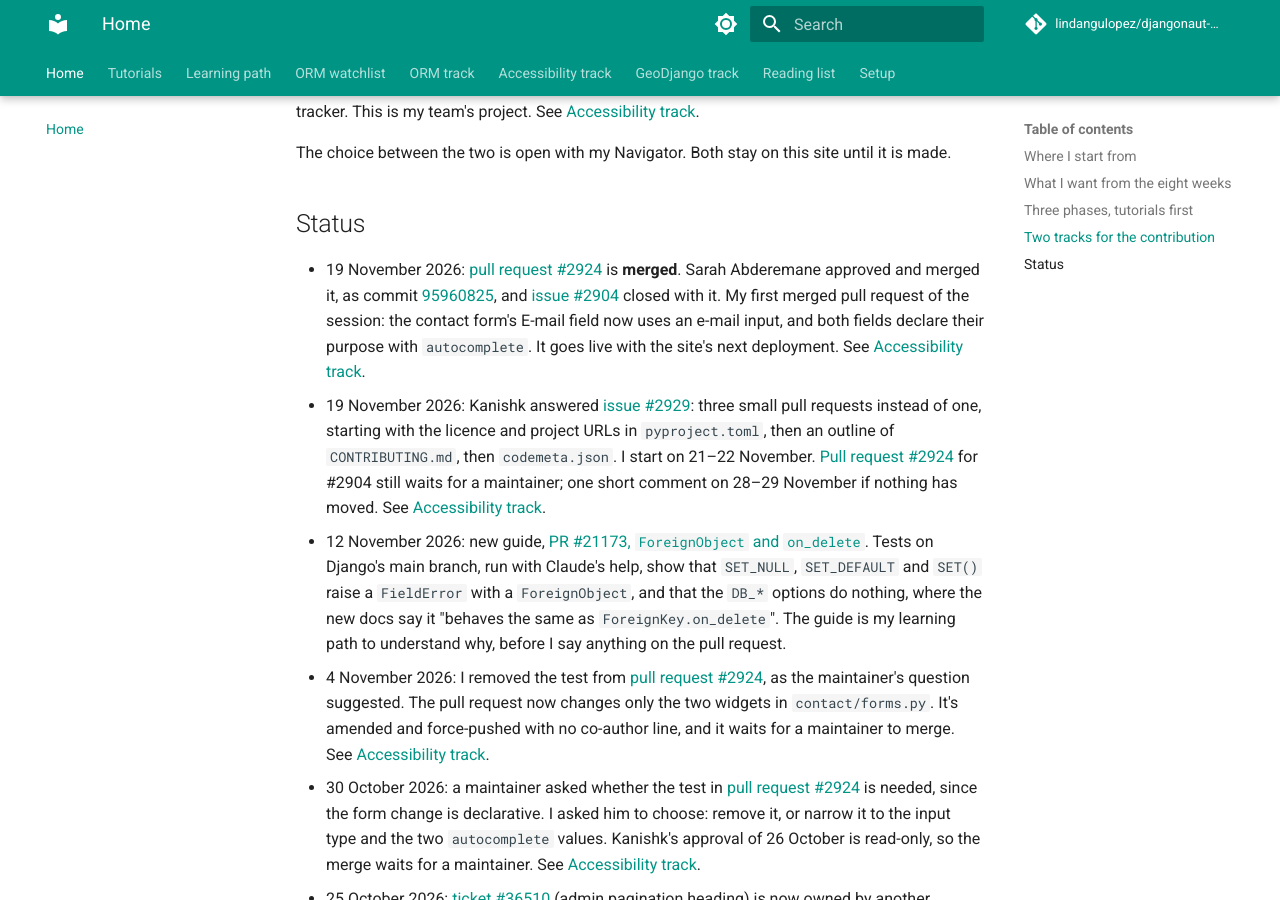
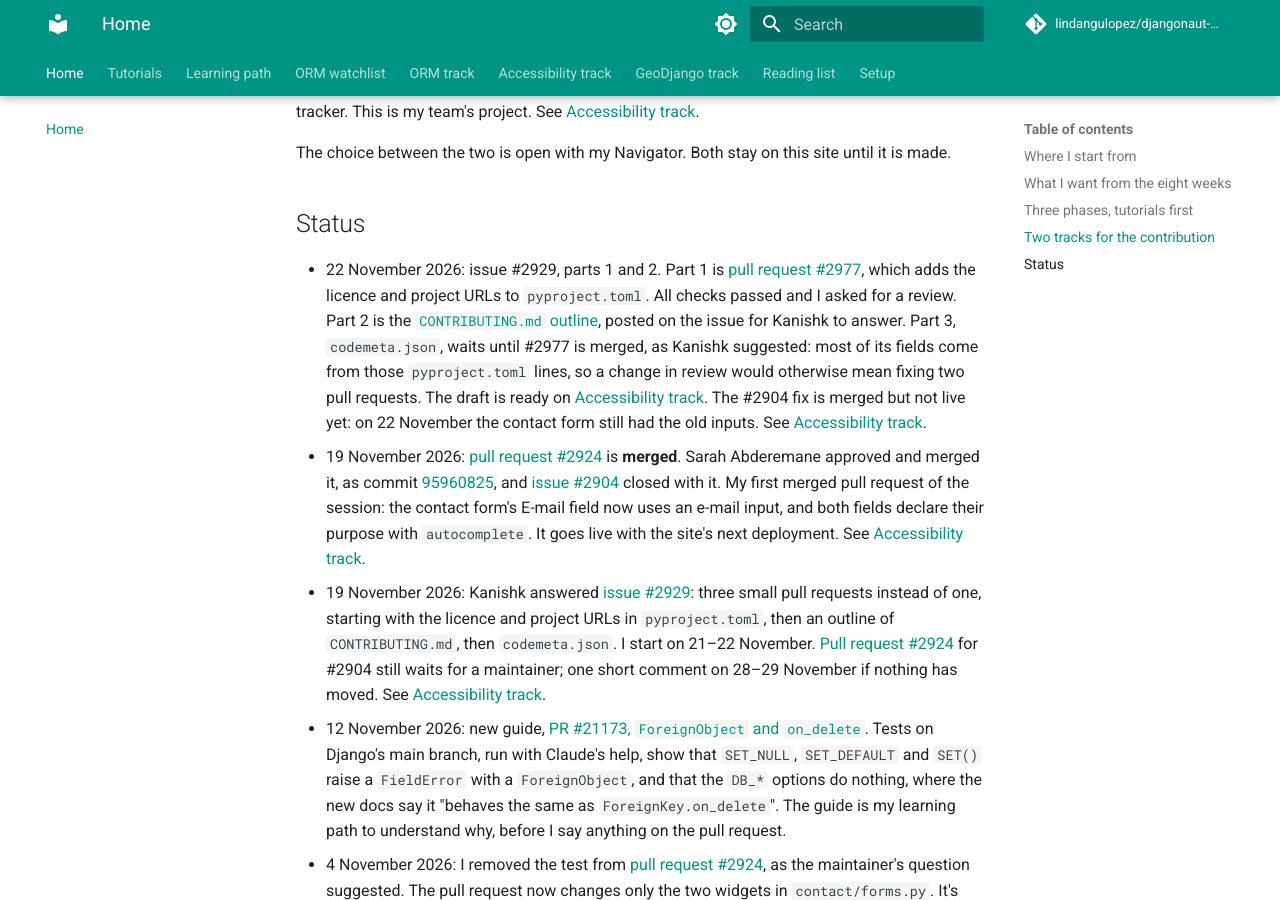
Before and after one commit to lindangulopez/djangonaut-session7, an MkDocs documentation site: the page built from docs/index.md, in a window 1280 px wide and 900 px high, scrolled down 1607 px. Built offline with MkDocs 1.6.1 and Material for MkDocs 9.7.7, drawn with Linux system fonts in a browser that asks for light colours; comment, search, counter and statistics services are not loaded.

Commit message:
Home: 22 November status (#2977, CONTRIBUTING.md outline, codemeta waits)

```diff
--- a/docs/index.md
+++ b/docs/index.md
@@ -43,6 +43,7 @@ The choice between the two is open with my Navigator. Both stay on this site unt
 
 ## Status
 
+- 22 November 2026: issue #2929, parts 1 and 2. Part 1 is [pull request #2977](https://github.com/django/djangoproject.com/pull/2977), which adds the licence and project URLs to `pyproject.toml`. All checks passed and I asked for a review. Part 2 is the [`CONTRIBUTING.md` outline](https://github.com/django/djangoproject.com/issues/2929#issuecomment-7078365942), posted on the issue for Kanishk to answer. Part 3, `codemeta.json`, waits until #2977 is merged, as Kanishk suggested: most of its fields come from those `pyproject.toml` lines, so a change in review would otherwise mean fixing two pull requests. The draft is ready on [Accessibility track](accessibility-track.md#plan-19-november-2026-follow-2904-do-2929). The #2904 fix is merged but not live yet: on 22 November the contact form still had the old inputs. See [Accessibility track](accessibility-track.md#update-19-november-2026-merged).
 - 19 November 2026: [pull request #2924](https://github.com/django/djangoproject.com/pull/2924) is **merged**. Sarah Abderemane approved and merged it, as commit [95960825](https://github.com/django/djangoproject.com/commit/95960825c3838b55938ecd6122cf018200a71595), and [issue #2904](https://github.com/django/djangoproject.com/issues/2904) closed with it. My first merged pull request of the session: the contact form's E-mail field now uses an e-mail input, and both fields declare their purpose with `autocomplete`. It goes live with the site's next deployment. See [Accessibility track](accessibility-track.md#update-19-november-2026-merged).
 - 19 November 2026: Kanishk answered [issue #2929](https://github.com/django/djangoproject.com/issues/2929): three small pull requests instead of one, starting with the licence and project URLs in `pyproject.toml`, then an outline of `CONTRIBUTING.md`, then `codemeta.json`. I start on 21–22 November. [Pull request #2924](https://github.com/django/djangoproject.com/pull/2924) for #2904 still waits for a maintainer; one short comment on 28–29 November if nothing has moved. See [Accessibility track](accessibility-track.md#plan-19-november-2026-follow-2904-do-2929).
 - 12 November 2026: new guide, [PR #21173, `ForeignObject` and `on_delete`](reading-list/guide-21173.md). Tests on Django's main branch, run with Claude's help, show that `SET_NULL`, `SET_DEFAULT` and `SET()` raise a `FieldError` with a `ForeignObject`, and that the `DB_*` options do nothing, where the new docs say it "behaves the same as `ForeignKey.on_delete`". The guide is my learning path to understand why, before I say anything on the pull request.
```
